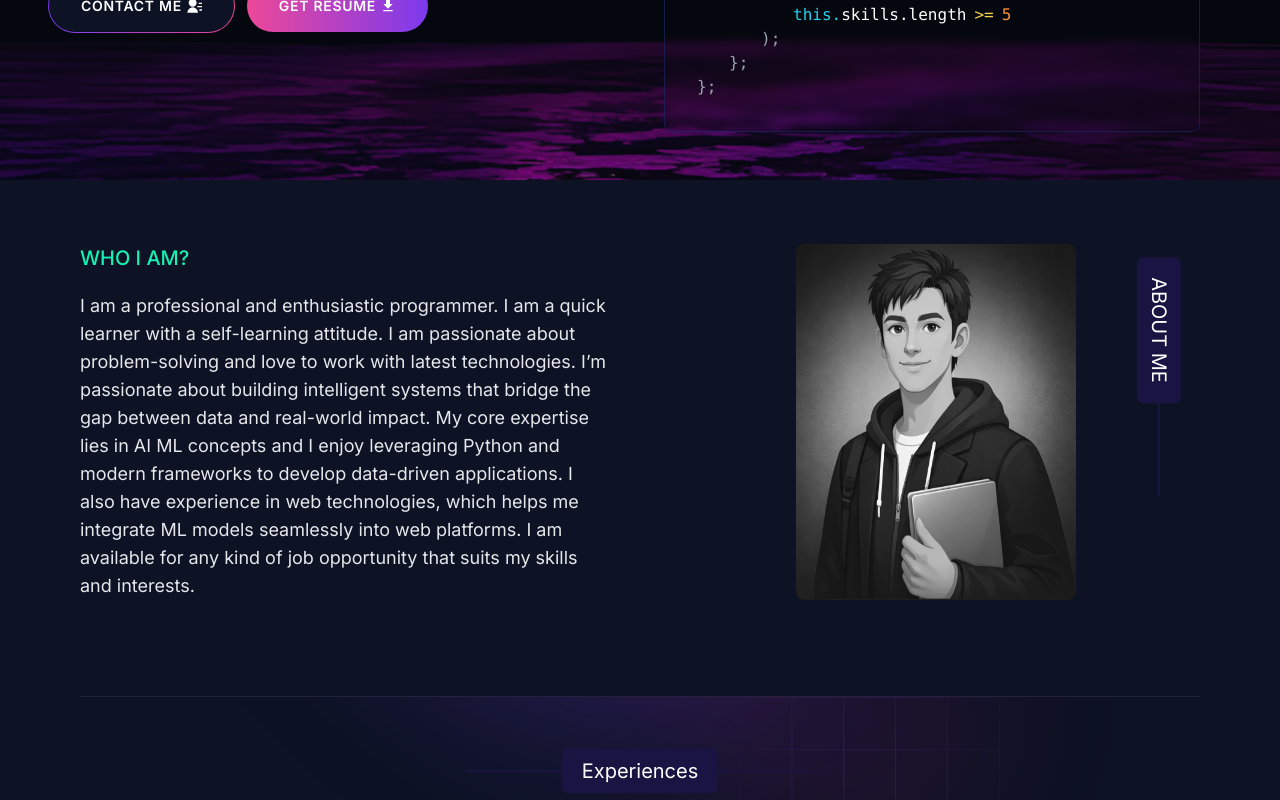
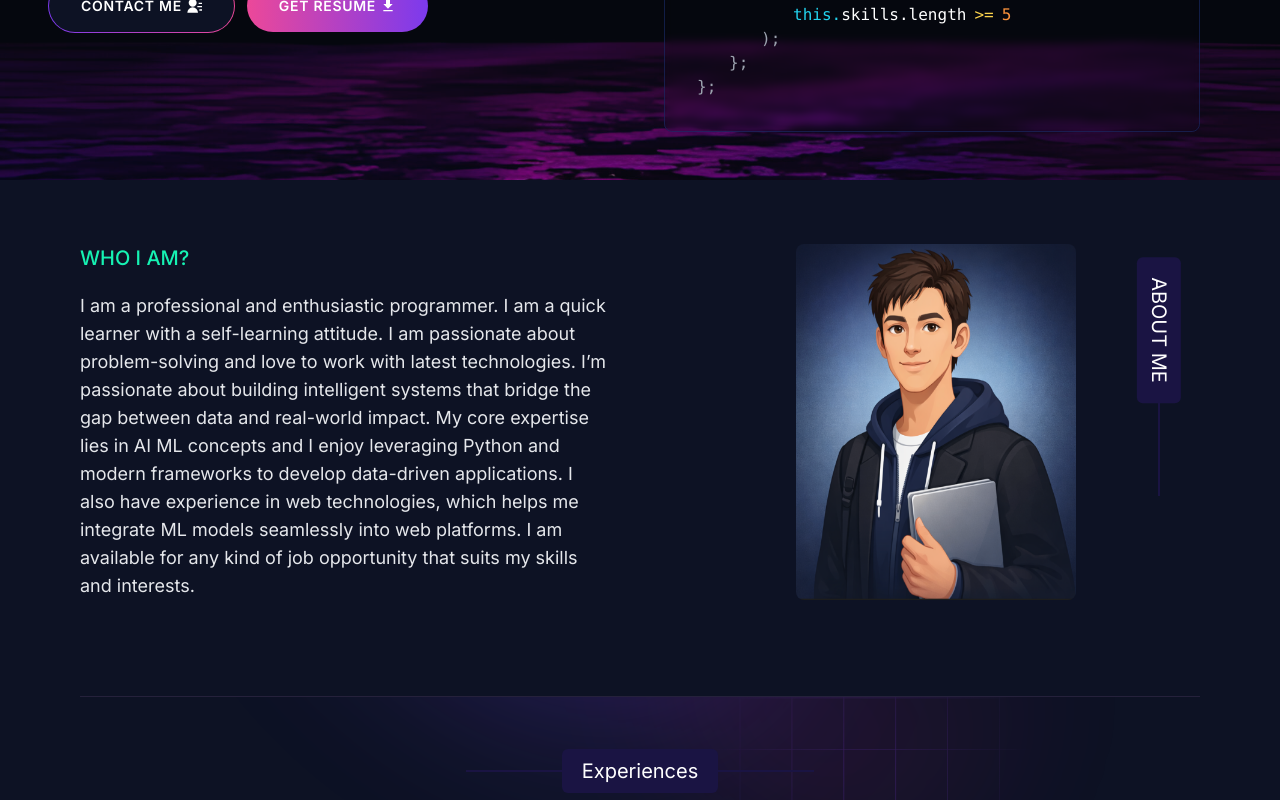
Before and after one commit to K-V-Raghava/portfolio, a Next.js app: page / in a window 1280 px wide. Shown: the part 549-1349 px from the top of the page. Built offline with nearby package versions, Linux system fonts and the light colour scheme.

Commit message:
Update index.jsx

```diff
--- a/app/components/homepage/about/index.jsx
+++ b/app/components/homepage/about/index.jsx
@@ -28,7 +28,7 @@
             width={280}
             height={280}
             alt="KV"
-            className="rounded-lg transition-all duration-1000 grayscale hover:grayscale-0 hover:scale-110 cursor-pointer"
+            className="rounded-lg transition-all duration-1000 hover:grayscale-0 hover:scale-110 cursor-pointer"
           />
         </div>
       </div>
```
